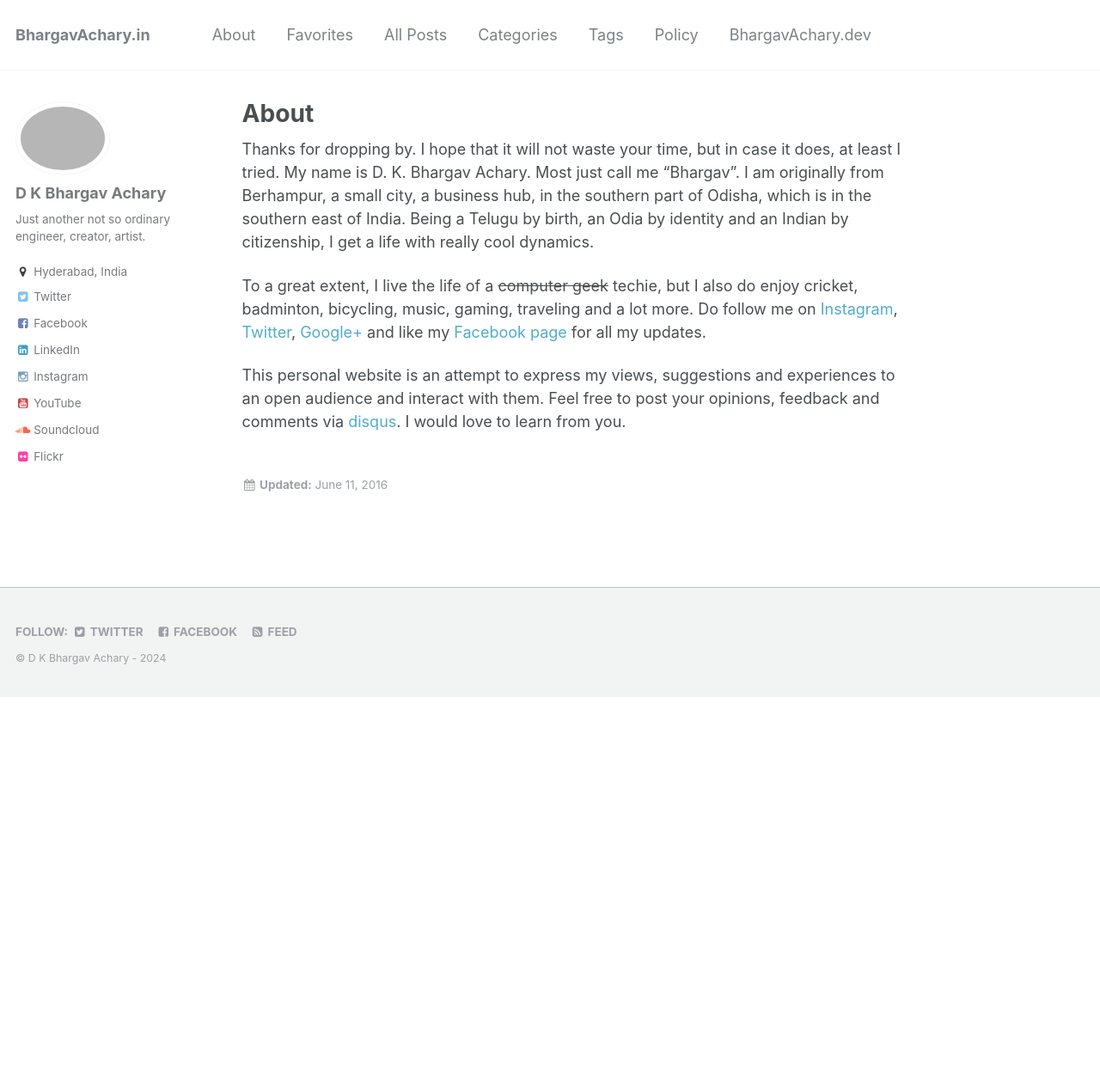
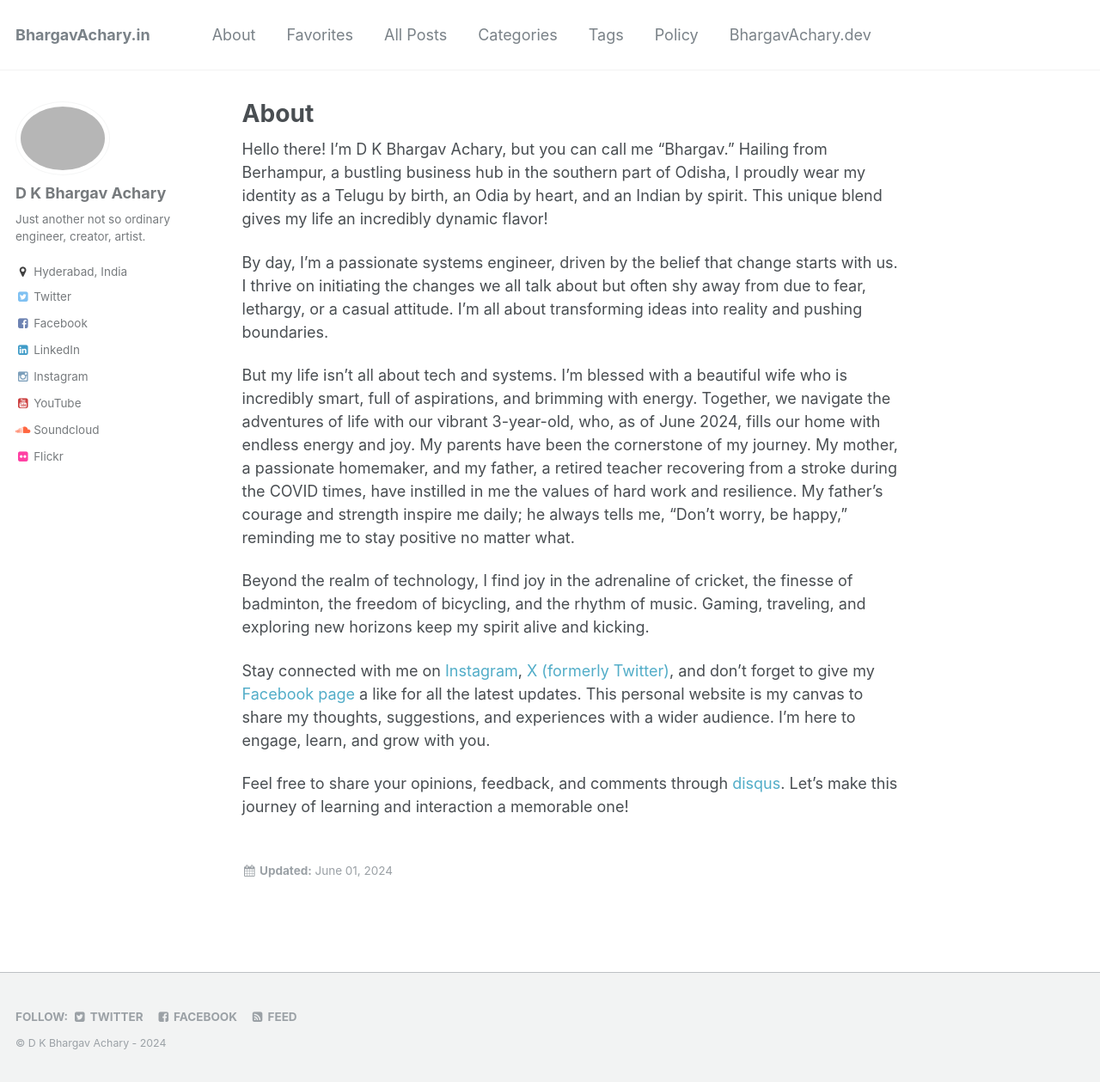
Before and after one commit to bhargavachary/bhargavachary.github.io, a Jekyll site: the page built from _pages/about.md, in a window 1280 px wide and 1259 px high. Shown: the whole window at 86% size. Built offline with Jekyll 4.4.1, drawn with Linux system fonts in a browser that asks for light colours.

Commit message:
Update about.md

```diff
--- a/_pages/about.md
+++ b/_pages/about.md
@@ -2,13 +2,19 @@
 permalink: /about/
 title: "About"
 excerpt: "Just another not so ordinary, time travelling, computer engineer."
-modified: 2016-06-11T16:39:37-04:00
+modified: 2024-06-01T16:39:37-04:00
 ---
 
 {% include base_path %}
 
-Thanks for dropping by. I hope that it will not waste your time, but in case it does, at least I tried. My name is D. K. Bhargav Achary. Most just call me "Bhargav". I am originally from Berhampur, a small city, a business hub, in the southern part of Odisha, which is in the southern east of India. Being a Telugu by birth, an Odia by identity and an Indian by citizenship, I get a life with really cool dynamics.
+Hello there! I’m D K Bhargav Achary, but you can call me "Bhargav." Hailing from Berhampur, a bustling business hub in the southern part of Odisha, I proudly wear my identity as a Telugu by birth, an Odia by heart, and an Indian by spirit. This unique blend gives my life an incredibly dynamic flavor!
 
-To a great extent, I live the life of a <strike>computer geek</strike> techie, but I also do enjoy cricket, badminton, bicycling, music, gaming, traveling and a lot more. Do follow me on <a href="https://instagram.com/bhargav_achary/" target="_blank">Instagram</a>, <a href="https://twitter.com/bhargav_achary/" target="_blank">Twitter</a>, <a href="https://plus.google.com/+BhargavAchary" target="_blank">Google+</a> and like my <a href="https://facebook.com/BhargavAchary.github.io" target="_blank">Facebook page</a> for all my updates.
+By day, I’m a passionate systems engineer, driven by the belief that change starts with us. I thrive on initiating the changes we all talk about but often shy away from due to fear, lethargy, or a casual attitude. I’m all about transforming ideas into reality and pushing boundaries.
 
-This personal website is an attempt to express my views, suggestions and experiences to an open audience and interact with them. Feel free to post your opinions, feedback and comments via <a href="https://disqus.com/home/forums/bhargavacharyin/" target="_blank">disqus</a>. I would love to learn from you.
+But my life isn’t all about tech and systems. I’m blessed with a beautiful wife who is incredibly smart, full of aspirations, and brimming with energy. Together, we navigate the adventures of life with our vibrant 3-year-old, who, as of June 2024, fills our home with endless energy and joy. My parents have been the cornerstone of my journey. My mother, a passionate homemaker, and my father, a retired teacher recovering from a stroke during the COVID times, have instilled in me the values of hard work and resilience. My father's courage and strength inspire me daily; he always tells me, "Don't worry, be happy," reminding me to stay positive no matter what.
+
+Beyond the realm of technology, I find joy in the adrenaline of cricket, the finesse of badminton, the freedom of bicycling, and the rhythm of music. Gaming, traveling, and exploring new horizons keep my spirit alive and kicking.
+
+Stay connected with me on <a href="https://instagram.com/bhargav_achary/" target="_blank">Instagram</a>, <a href="https://twitter.com/bhargav_achary/" target="_blank">X (formerly Twitter)</a>, and don’t forget to give my <a href="https://facebook.com/BhargavAchary.github.io" target="_blank">Facebook page</a> a like for all the latest updates. This personal website is my canvas to share my thoughts, suggestions, and experiences with a wider audience. I’m here to engage, learn, and grow with you.
+
+Feel free to share your opinions, feedback, and comments through <a href="https://disqus.com/home/forums/bhargavacharyin/" target="_blank">disqus</a>. Let’s make this journey of learning and interaction a memorable one!
```
